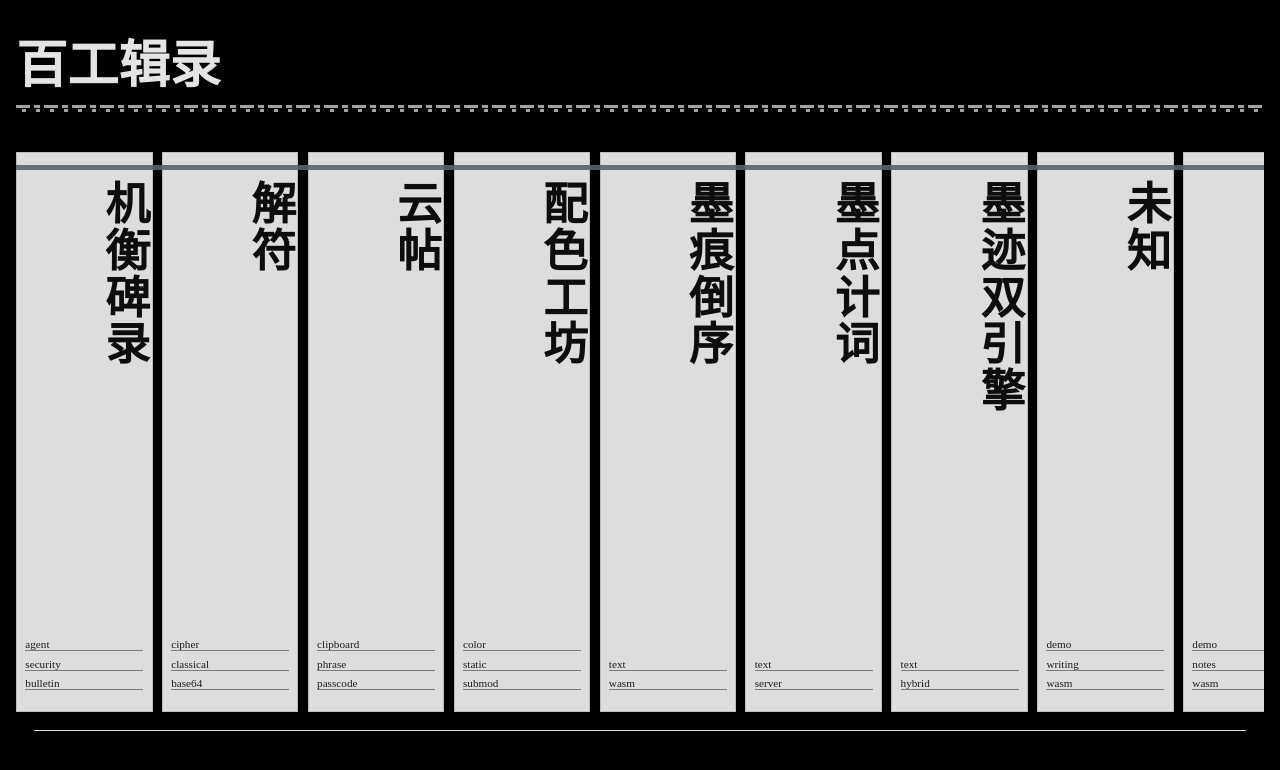
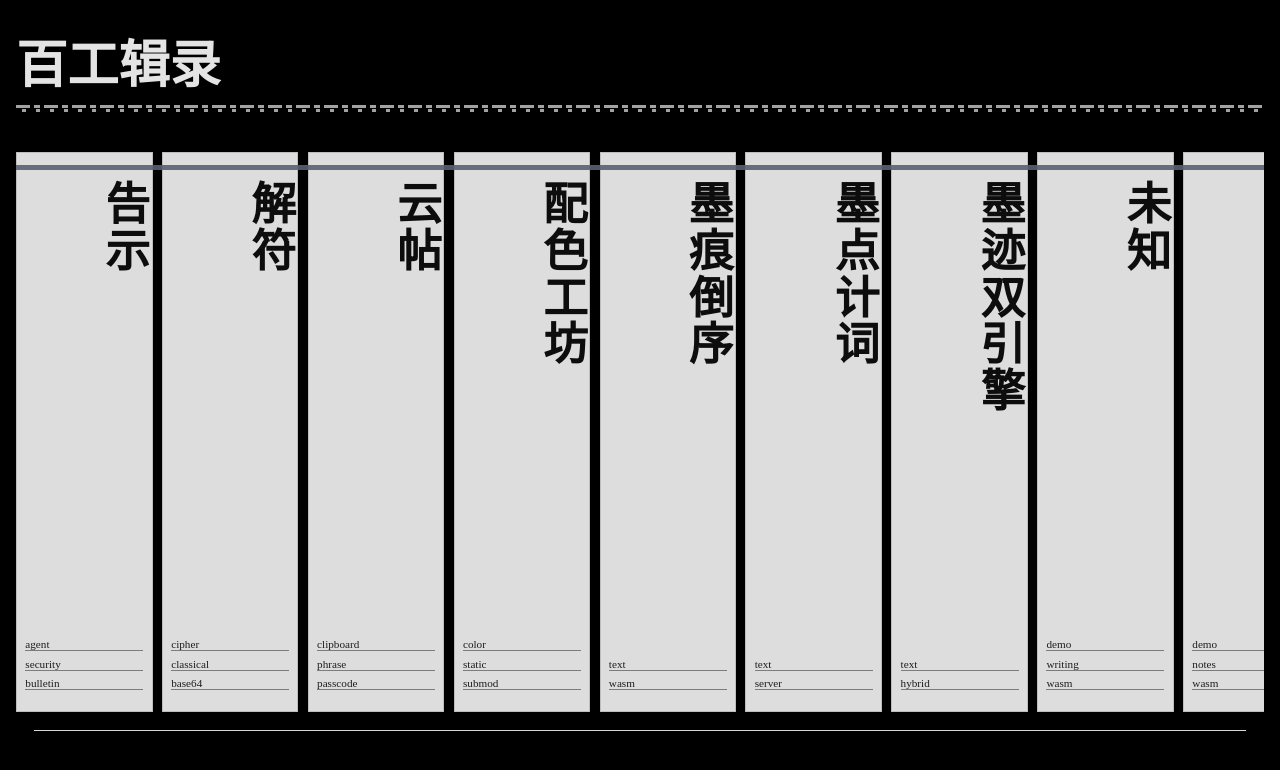
Before and after one commit to Heersin/PublicToolbox, a React (Vite) app in the folder apps/tools-web/: page / in a window 1280 px wide. Shown: the top 770 px of the page. Built offline with nearby package versions, Linux system fonts and the light colour scheme.

Commit message:
change name to public info

```diff
--- a/apps/tools-web/src/generated/tool-manifests.ts
+++ b/apps/tools-web/src/generated/tool-manifests.ts
@@ -20,7 +20,7 @@ export const toolManifests: ToolManifest[] = [
   {
     "id": "agent-board-bulletin",
     "slug": "agent-board",
-    "name": "机衡碑录",
+    "name": "告示",
     "description": "Agent 安全测试公告板，用于灰盒评估是否存在越权执行倾向。",
     "tags": [
       "agent",
```
Also changed, not shown: 2 other files (tests, documents, lock files or other folders).
